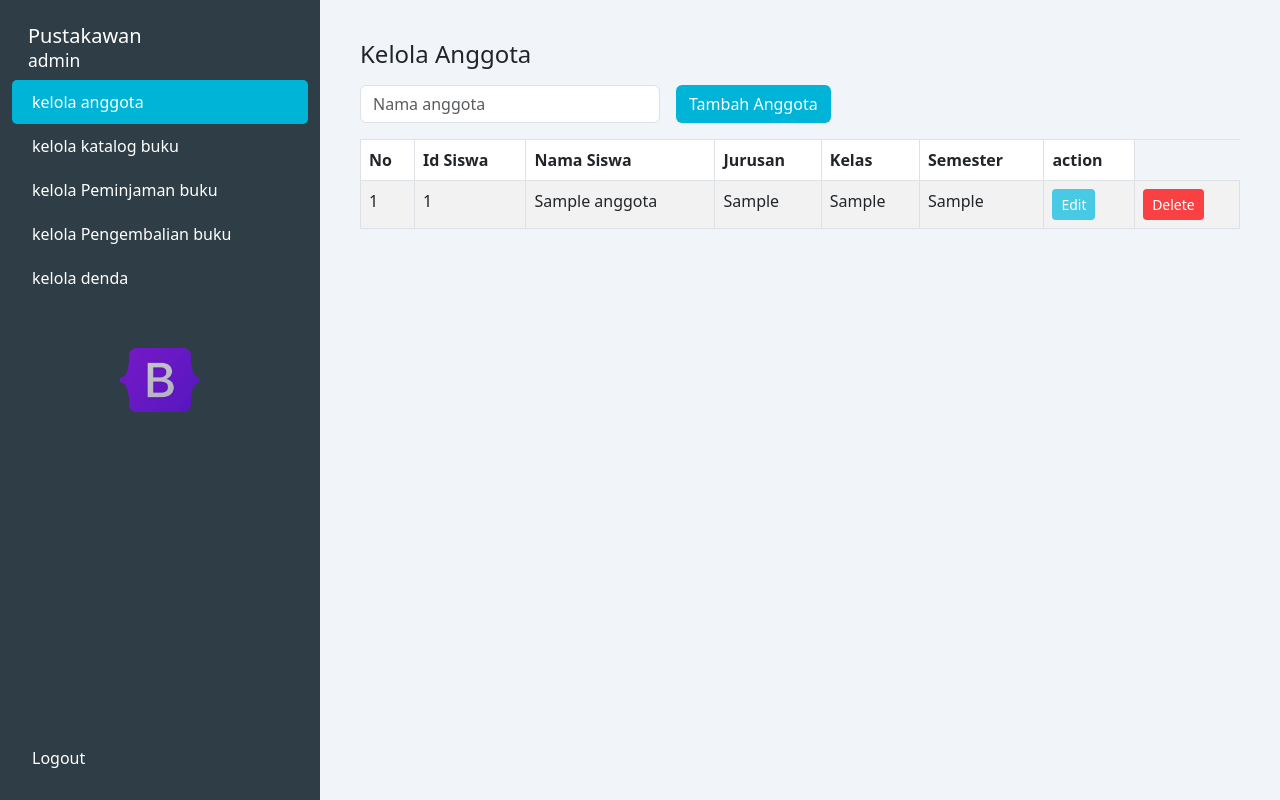
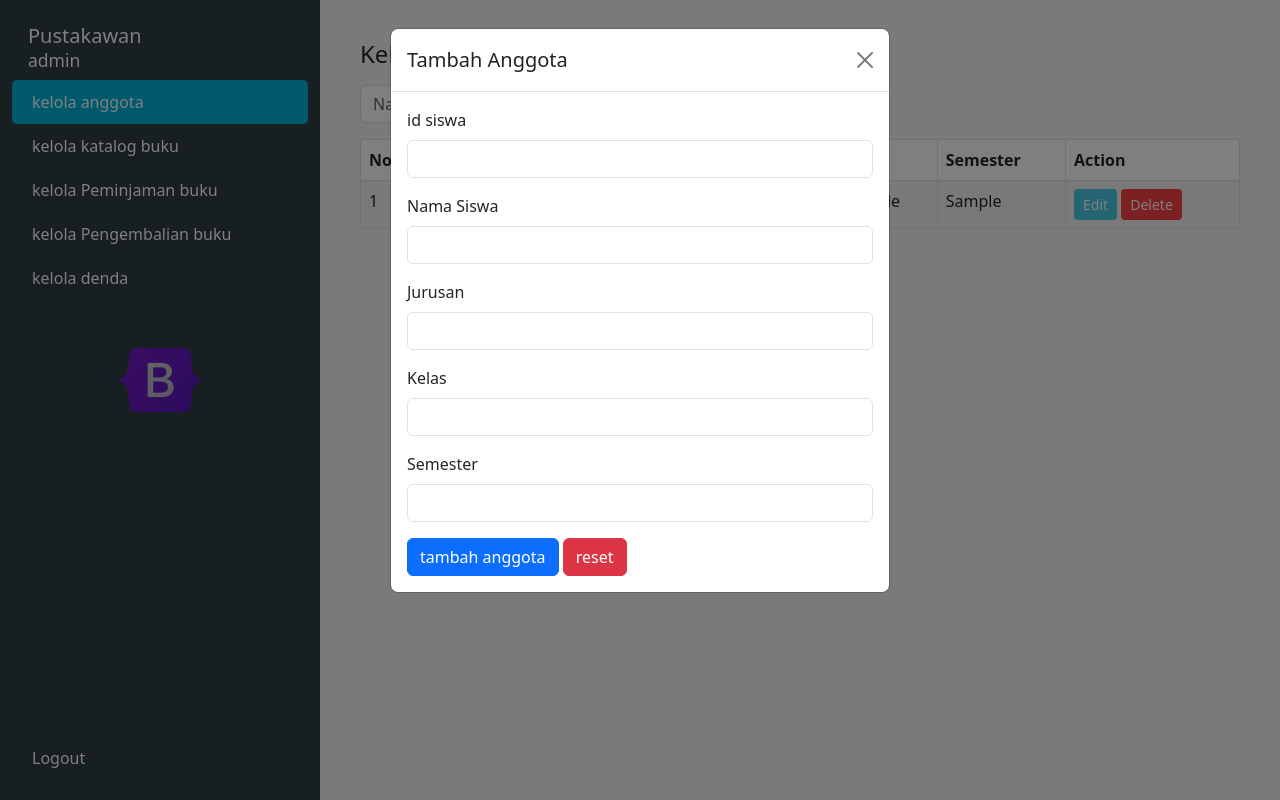
Before and after one commit to ekireski9983/perpustakaan_TA, a PHP site: page /kelola_anggota.php in a window 1280 px wide, after a click on "Tambah Anggota". Run offline with PHP 8.4, Linux system fonts and the light colour scheme; tables that the repository leaves empty or names only in its code hold one stand-in row (values such as "Sample post").

Commit message:
update all

```diff
--- a/kelola_anggota.php
+++ b/kelola_anggota.php
@@ -1,6 +1,6 @@
 <?php
 // Koneksi ke database
-$koneksi = mysqli_connect("localhost", "root", "", "perpustakaan"); // Ganti "nama_database" sesuai kebutuhan Anda
+$koneksi = mysqli_connect("localhost", "root", "", "perpustakaan");
 
 // Cek koneksi
 if (!$koneksi) {
@@ -10,6 +10,32 @@ if (!$koneksi) {
 // Ambil data dari tabel data_anggota
 $query = "SELECT * FROM data_anggota";
 $result = mysqli_query($koneksi, $query);
+
+// Menangani penyimpanan data anggota baru
+if ($_SERVER['REQUEST_METHOD'] == 'POST' && isset($_POST['action']) && $_POST['action'] == 'tambah') {
+    $id_siswa = $_POST['id'];
+    $nama = $_POST['nama'];
+    $jurusan = $_POST['jurusan'];
+    $kelas = $_POST['kelas'];
+    $semester = $_POST['semester'];
+
+    $insert_query = "INSERT INTO data_anggota (id_siswa, nama, jurusan, kelas, semester) VALUES ('$id_siswa', '$nama', '$jurusan', '$kelas', '$semester')";
+    mysqli_query($koneksi, $insert_query);
+    header("Location: kelola_anggota.php"); // Redirect setelah penyimpanan
+}
+
+// Menangani pembaruan data anggota
+if ($_SERVER['REQUEST_METHOD'] == 'POST' && isset($_POST['action']) && $_POST['action'] == 'edit') {
+    $id_siswa = $_POST['editId'];
+    $nama = $_POST['editNama'];
+    $jurusan = $_POST['editJurusan'];
+    $kelas = $_POST['editKelas'];
+    $semester = $_POST['editSemester'];
+
+    $update_query = "UPDATE data_anggota SET nama='$nama', jurusan='$jurusan', kelas='$kelas', semester='$semester' WHERE id_siswa='$id_siswa'";
+    mysqli_query($koneksi, $update_query);
+    header("Location: kelola_anggota.php"); // Redirect setelah pembaruan
+}
 ?>
 
 <!DOCTYPE html>
@@ -59,31 +85,12 @@ $result = mysqli_query($koneksi, $query);
       </div>
     </nav>
 
-    <!-- Sidebar Mobile Offcanvas -->
-    <div class="offcanvas offcanvas-start sidebar text-white" tabindex="-1" id="sidebarMenu">
-      <div class="offcanvas-header">
-        <h5 class="offcanvas-title">Pustakawan</h5>
-        <button type="button" class="btn-close btn-close-white" data-bs-dismiss="offcanvas"></button>
-      </div>
-      <div class="offcanvas-body">
-        <a href="kelola_anggota.php">kelola anggota</a>
-        <a href="kelola_katalog.php">kelola katalog buku</a>
-        <a href="kelola_peminjaman.php">kelola Peminjaman buku</a>
-        <a href="kelola_pengembalian.php">kelola Pengembalian buku</a>
-        <a href="kelola_denda.php">kelola denda</a>
-        <a href="#">Logout</a>
-        <div class="image-box text-center mt-5">
-          <img src="assets/Bootstrap_logo.png" alt="icon" />
-        </div>
-      </div>
-    </div>
-
     <!-- Main Content -->
     <main class="col-md-9 col-12 main-content">
       <h4>Kelola Anggota</h4>
       <div class="d-flex flex-wrap gap-2 align-items-center mb-3 mt-3">
         <input type="text" class="form-control form-control-md me-2" placeholder="Nama anggota" style="max-width: 300px;" />
-        <a href="tambah_anggota.php" class="btn btn-tambah btn-md"  data-bs-toggle="modal" data-bs-target="#tambahAnggotaModal">Tambah Anggota</a>
+        <button class="btn btn-tambah btn-md" data-bs-toggle="modal" data-bs-target="#tambahAnggotaModal">Tambah Anggota</button>
       </div>
       <div class="table-responsive">
         <table class="table table-bordered table-striped">
@@ -95,7 +102,7 @@ $result = mysqli_query($koneksi, $query);
               <th>Jurusan</th>
               <th>Kelas</th>
               <th>Semester</th>
-              <th>action</th>
+              <th>Action</th>
             </tr>
           </thead>
           <tbody>
@@ -109,8 +116,10 @@ $result = mysqli_query($koneksi, $query);
               echo "<td>" . htmlspecialchars($row['jurusan']) . "</td>";
               echo "<td>" . htmlspecialchars($row['kelas']) . "</td>";
               echo "<td>" . htmlspecialchars($row['semester']) . "</td>";
-              echo '<td><a href="edit_anggota.php?id=' . urlencode($row['id_siswa']) . '" class="btn btn-sm btn-edit">Edit</a></td>';
-              echo '<td><a href="hapus_anggota.php?id=' . urlencode($row['id_siswa']) . '" class="btn btn-sm btn-delete" onclick="return confirm(\'Yakin ingin menghapus?\')">Delete</a></td>';
+              echo '<td>
+                      <button class="btn btn-sm btn-edit" data-bs-toggle="modal" data-bs-target="#editAnggotaModal" data-id="' . htmlspecialchars($row['id_siswa']) . '" data-nama="' . htmlspecialchars($row['nama']) . '" data-jurusan="' . htmlspecialchars($row['jurusan']) . '" data-kelas="' . htmlspecialchars($row['kelas']) . '" data-semester="' . htmlspecialchars($row['semester']) . '">Edit</button>
+                      <a href="hapus_anggota.php?id=' . urlencode($row['id_siswa']) . '" class="btn btn-sm btn-delete" onclick="return confirm(\'Yakin ingin menghapus?\')">Delete</a>
+                    </td>';
               echo "</tr>";
             }
             ?>
@@ -121,7 +130,106 @@ $result = mysqli_query($koneksi, $query);
   </div>
 </div>
 
+<!-- Modal Tambah Anggota -->
+<div class="modal fade" id="tambahAnggotaModal" tabindex="-1" aria-labelledby="tambahAnggotaModalLabel" aria-hidden="true">
+  <div class="modal-dialog">
+    <div class="modal-content">
+      <div class="modal-header">
+        <h5 class="modal-title" id="tambahAnggotaModalLabel">Tambah Anggota</h5>
+        <button type="button" class="btn-close" data-bs-dismiss="modal" aria-label="Close"></button>
+      </div>
+      <div class="modal-body">
+        <form id="formTambahAnggota" method="POST" action="">
+          <input type="hidden" name="action" value="tambah">
+          <div class="mb-3">
+            <label for="id" class="form-label">id siswa</label>
+            <input type="text" class="form-control" name="id" required>
+          </div>
+          <div class="mb-3">
+            <label for="nama" class="form-label">Nama Siswa</label>
+            <input type="text" class="form-control" name="nama" required>
+          </div>
+          <div class="mb-3">
+            <label for="jurusan" class="form-label">Jurusan</label>
+            <input type="text" class="form-control" name="jurusan" required>
+          </div>
+          <div class="mb-3">
+            <label for="kelas" class="form-label">Kelas</label>
+            <input type="text" class="form-control" name="kelas" required>
+          </div>
+          <div class="mb-3">
+            <label for="semester" class="form-label">Semester</label>
+            <input type="text" class="form-control" name="semester" required>
+          </div>
+          <button type="submit" class="btn btn-primary">tambah anggota</button>
+          <button type="reset" class="btn btn-danger">reset</button>
+        </form>
+      </div>
+    </div>
+  </div>
+</div>
+
+<!-- Modal Edit Anggota -->
+<div class="modal fade" id="editAnggotaModal" tabindex="-1" aria-labelledby="editAnggotaModalLabel" aria-hidden="true">
+  <div class="modal-dialog">
+    <div class="modal-content">
+      <div class="modal-header">
+        <h5 class="modal-title" id="editAnggotaModalLabel">Edit Anggota</h5>
+        <button type="button" class="btn-close" data-bs-dismiss="modal" aria-label="Close"></button>
+      </div>
+      <div class="modal-body">
+        <form id="formEditAnggota" method="POST" action="">
+          <input type="hidden" name="action" value="edit">
+          <input type="hidden" id="editId" name="editId">
+          <div class="mb-3">
+            <label for="editid" class="form-label">id Siswa</label>
+            <input type="text" class="form-control" id="editid" name="editid" required>
+          </div>
+          <div class="mb-3">
+            <label for="editNama" class="form-label">Nama Siswa</label>
+            <input type="text" class="form-control" id="editNama" name="editNama" required>
+          </div>
+          <div class="mb-3">
+            <label for="editJurusan" class="form-label">Jurusan</label>
+            <input type="text" class="form-control" id="editJurusan" name="editJurusan" required>
+          </div>
+          <div class="mb-3">
+            <label for="editKelas" class="form-label">Kelas</label>
+            <input type="text" class="form-control" id="editKelas" name="editKelas" required>
+          </div>
+          <div class="mb-3">
+            <label for="editSemester" class="form-label">Semester</label>
+            <input type="text" class="form-control" id="editSemester" name="editSemester" required>
+          </div>
+          <button type="submit" class="btn btn-primary">edit anggota</button>
+          <button type="reset" class="btn btn-danger">reset</button>
+        </form>
+      </div>
+    </div>
+  </div>
+</div>
+
 <!-- Bootstrap JS -->
 <script src="https://cdn.jsdelivr.net/npm/bootstrap@5.3.0/dist/js/bootstrap.bundle.min.js"></script>
+
+<script>
+  // Script untuk mengisi data pada modal edit
+  const editButtons = document.querySelectorAll('[data-bs-target="#editAnggotaModal"]');
+  editButtons.forEach(button => {
+    button.addEventListener('click', () => {
+      const id = button.getAttribute('data-id');
+      const nama = button.getAttribute('data-nama');
+      const jurusan = button.getAttribute('data-jurusan');
+      const kelas = button.getAttribute('data-kelas');
+      const semester = button.getAttribute('data-semester');
+
+      document.getElementById('editId').value = id;
+      document.getElementById('editNama').value = nama;
+      document.getElementById('editJurusan').value = jurusan;
+      document.getElementById('editKelas').value = kelas;
+      document.getElementById('editSemester').value = semester;
+    });
+  });
+</script>
 </body>
 </html>
--- a/kelola_katalog.php
+++ b/kelola_katalog.php
@@ -155,8 +155,5 @@
       </main>
     </div>
   </div>
-
-  <!-- Bootstrap JS -->
-  <script src="https://cdn.jsdelivr.net/npm/bootstrap@5.3.0/dist/js/bootstrap.bundle.min.js"></script>
 </body>
 </html>
```
Also changed, not shown: hapus_anggota.php (added, +31 -0 lines).
